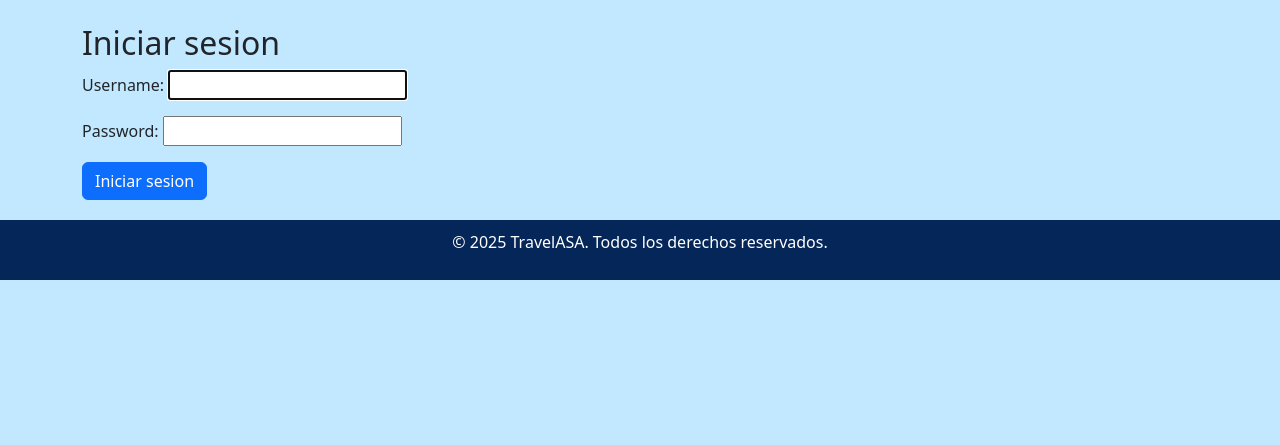
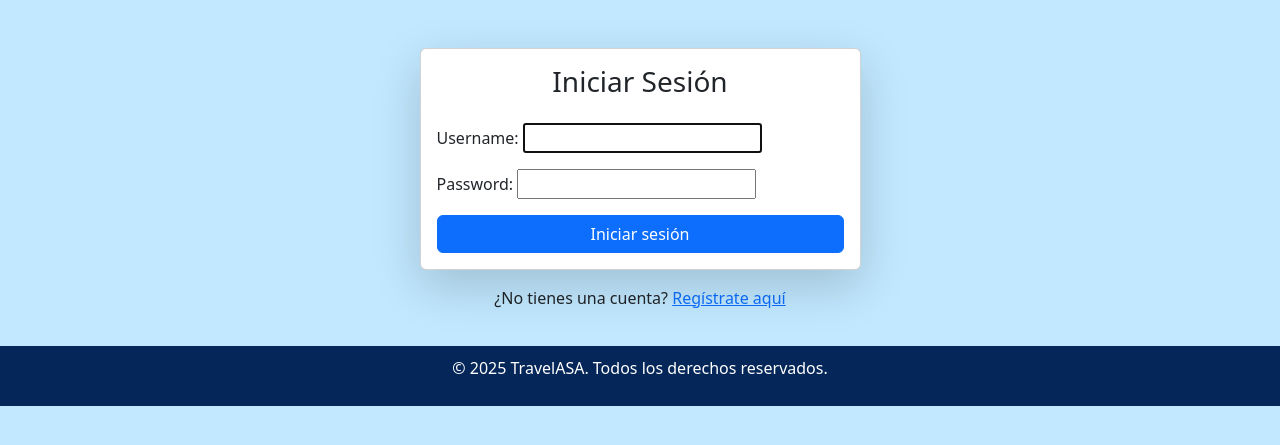
Before and after one commit to aalexrguez/TravelASA, a Django app: page /accounts/login/ in a window 1280 px wide. Shown: the part 56-501 px from the top of the page. Run offline with Django 4.2, Linux system fonts and the light colour scheme; parts of the project's set-up code (start-up, migrations or seed data) failed here and were passed over.

Commit message:
Se le agrego la redireccion a la parte de register

```diff
--- a/templates/registration/login.html
+++ b/templates/registration/login.html
@@ -1,12 +1,25 @@
 {% extends "asa_travel/base.html" %}
 
 {% block content %}
-<h2>Iniciar sesion</h2>
-
-<form method="POST">
-    {% csrf_token %}
-    {{form.as_p}}
-    <button type="submit" class="btn btn-primary">Iniciar sesion</button>
-</form>
-
+<div class="container mt-5">
+    <div class="row justify-content-center">
+        <div class="col-md-6 col-lg-5">
+            <div class="card shadow-lg rounded">
+                <div class="card-body">
+                    <h3 class="text-center mb-4">Iniciar Sesión</h3>
+                    <form method="POST" novalidate>
+                        {% csrf_token %}
+                        {{ form.as_p }}
+                        <div class="d-grid gap-2">
+                            <button type="submit" class="btn btn-primary btn-block">Iniciar sesión</button>
+                        </div>
+                    </form>
+                </div>
+            </div>
+            <p class="text-center mt-3">
+                ¿No tienes una cuenta? <a href="{% url 'asa_travel:register' %}">Regístrate aquí</a>
+            </p>
+        </div>
+    </div>
+</div>
 {% endblock %}
```
